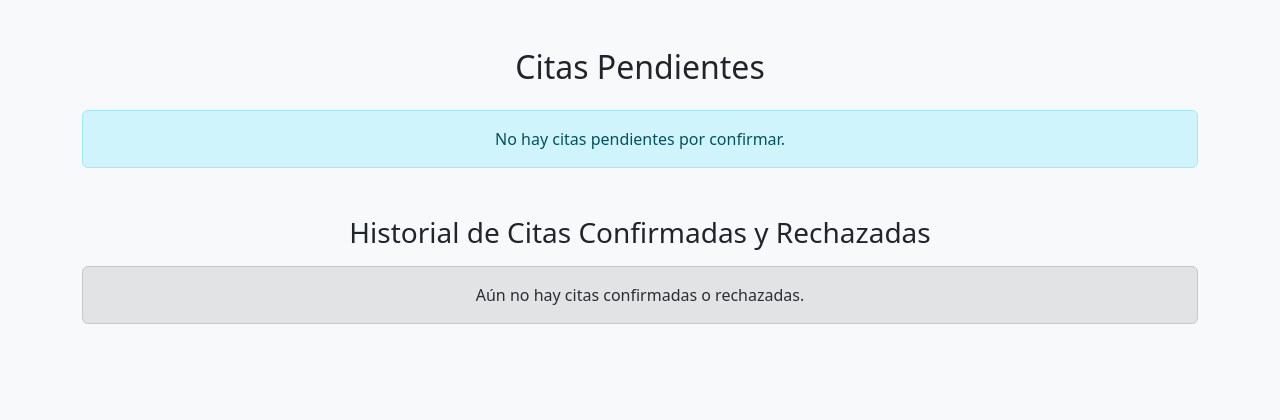
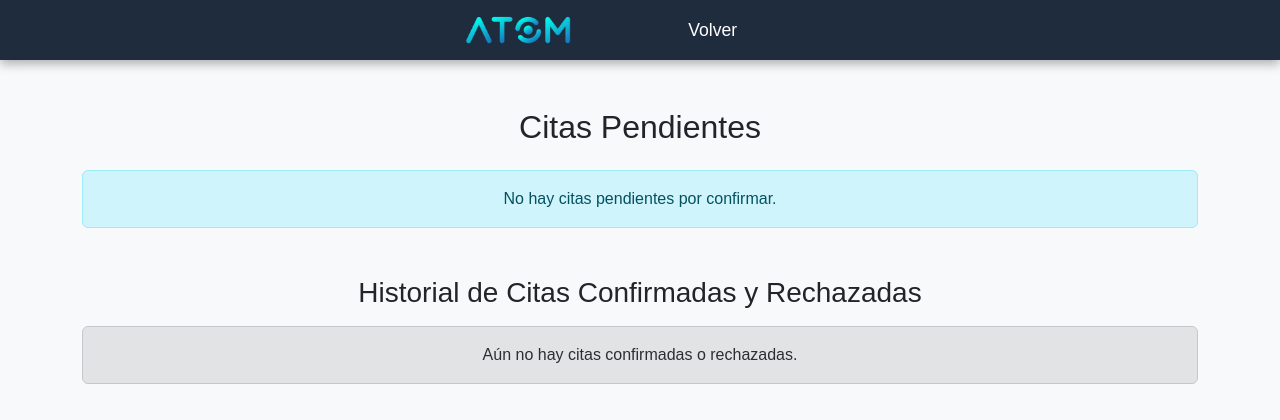
Before and after one commit to Misaelprogramer88/atom, a PHP site: page /atom/confirmar_citas.php in a window 1280 px wide. Shown: the top 420 px of the page. Run offline with PHP 8.4, Linux system fonts and the light colour scheme; data that the repository does not hold is empty; some libraries are stand-ins or nearby versions.

Commit message:
mini cambios

```diff
--- a/atom/confirmar_citas.php
+++ b/atom/confirmar_citas.php
@@ -12,9 +12,70 @@ $historial = $conn->query("SELECT * FROM citas WHERE estado != 'Pendiente' ORDER
     <title>Confirmar Citas</title>
     <link href="https://cdn.jsdelivr.net/npm/bootstrap@5.3.0/dist/css/bootstrap.min.css" rel="stylesheet">
     <script src="https://cdn.jsdelivr.net/npm/sweetalert2@11"></script>
+    <link rel="stylesheet" href="fate.css">
 
 </head>
 <body class="bg-light">
+
+<header id="navbar" class="navbar">
+  <div class="navbar-container">
+    <div class="navbar-logo">
+      <a href="index.php"><img src="image/LetrasAzul.png" alt="Logo"></a>
+    </div>
+
+    <div class="menu-toggle" id="menu-toggle">
+      ☰
+    </div>
+
+    <nav class="navbar-links" id="navbar-links">
+
+      <a href="admin.php">Volver</a>
+
+
+    </nav>
+
+    <!-- Íconos de contacto fuera del menú hamburguesa -->
+    <div class="navbar-contact-icons">
+      <a href="https://wa.me/528446226979" target="_blank" class="icono-contacto" title="WhatsApp">
+        <i class="fab fa-whatsapp"></i>
+      </a>
+      <a href="mailto:ariel.perales@disenoymaquinados.mx" class="icono-contacto" title="Correo">
+        <i class="fas fa-envelope"></i>
+      </a>
+    </div>
+  </div>
+</header>
+ <!-- Navbar para celulares -->
+<script>
+  const toggle = document.getElementById('menu-toggle');
+  const links = document.getElementById('navbar-links');
+
+  toggle.addEventListener('click', () => {
+    links.classList.toggle('active');
+  });
+</script>
+
+<script>
+  // Abrir y cerrar solo un dropdown a la vez en móviles
+  document.querySelectorAll(".dropdown-toggle-atom").forEach(function (toggle) {
+    toggle.addEventListener("click", function (e) {
+      if (window.innerWidth <= 768) {
+        e.preventDefault();
+        const currentMenu = this.nextElementSibling;
+
+        // Cerrar todos los demás
+        document.querySelectorAll(".dropdown-menu-atom").forEach(function (menu) {
+          if (menu !== currentMenu) {
+            menu.classList.remove("active");
+          }
+        });
+
+        // Alternar el actual
+        currentMenu.classList.toggle("active");
+      }
+    });
+  });
+</script>
 
 <div class="container my-5">
     <h2 class="text-center mb-4">Citas Pendientes</h2>
```
Also changed, not shown: atom/index.php (+15 -10 lines), atom/image/citas.jpg (added).
